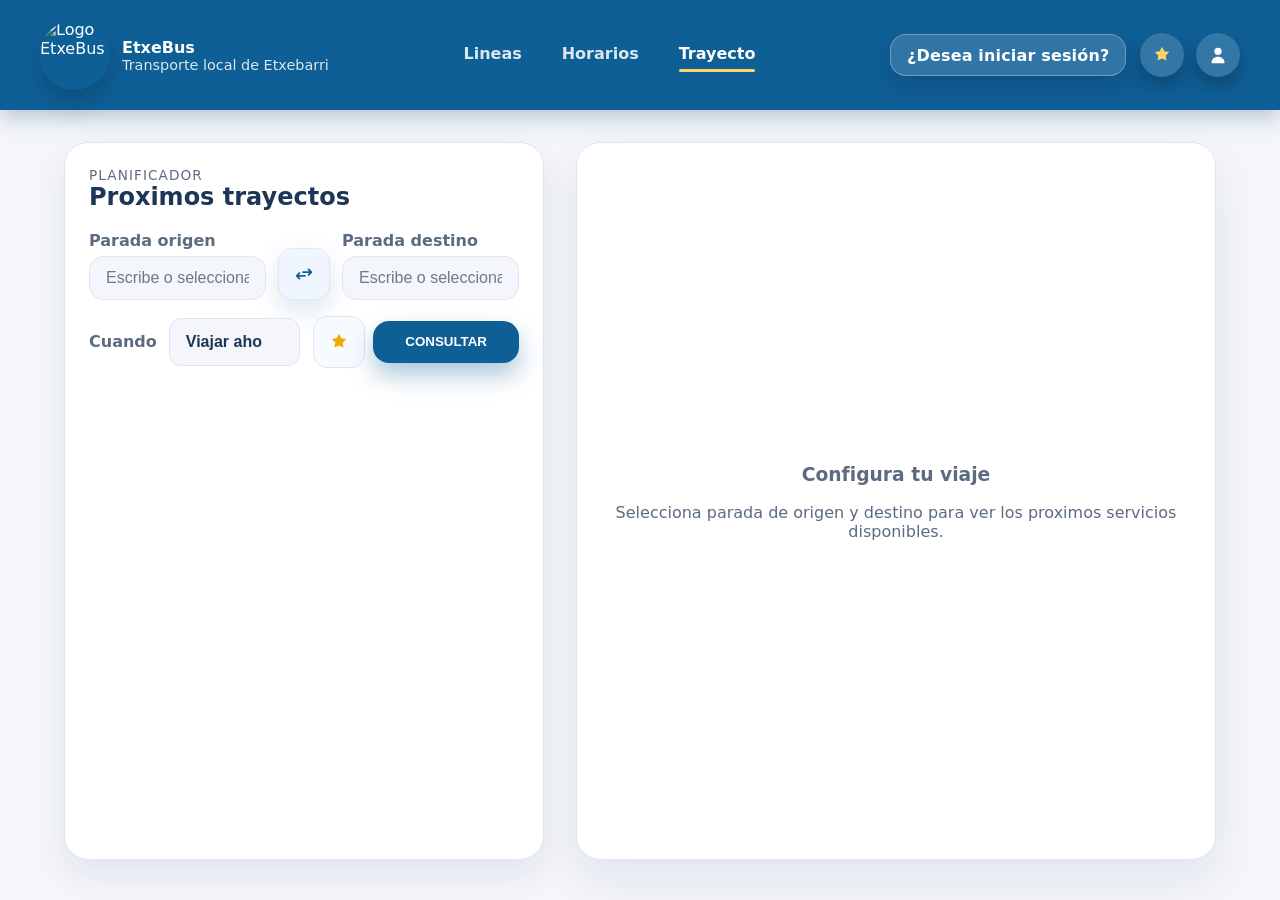
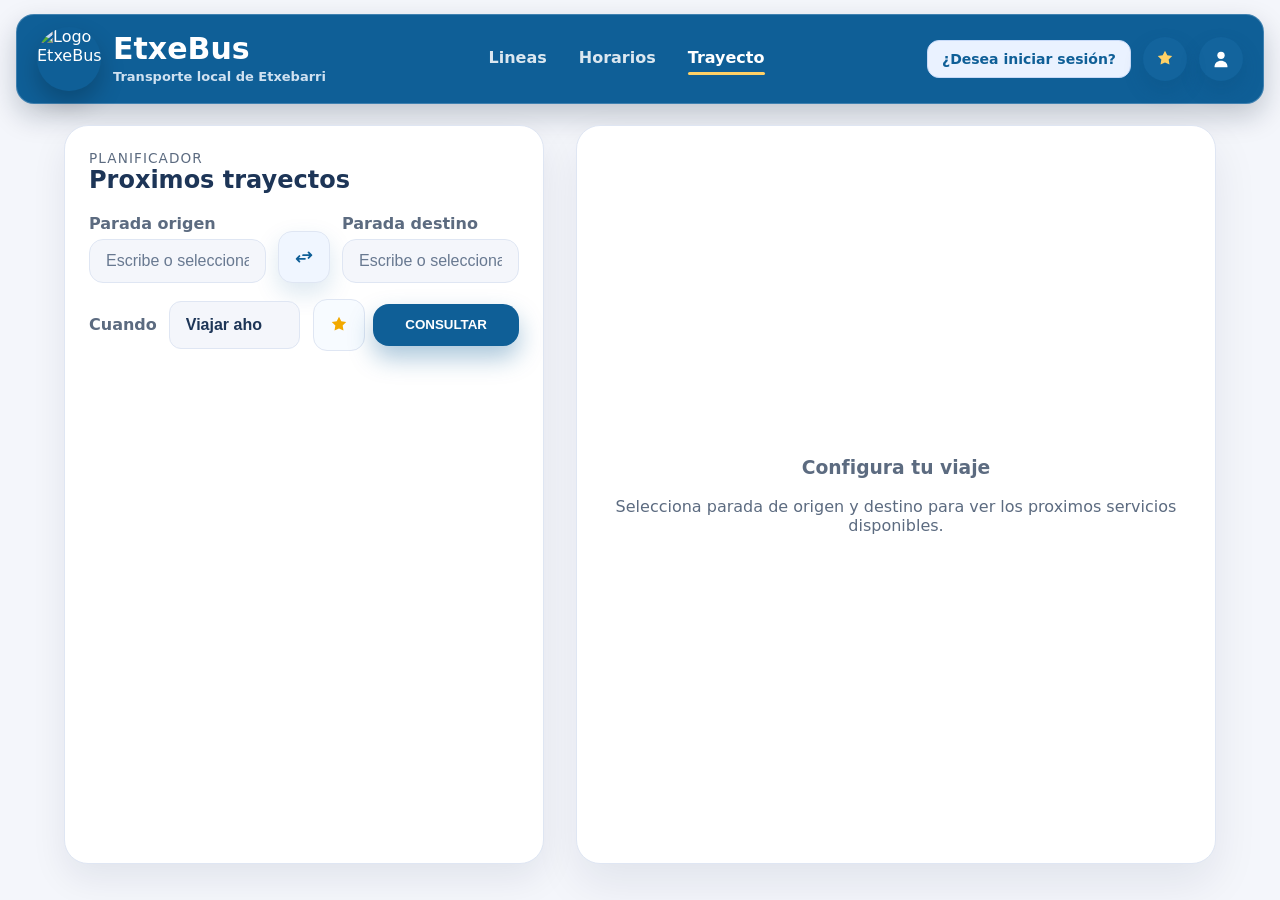

Cambios

--- a/web/css/trayecto.css
+++ b/web/css/trayecto.css
@@ -33,15 +33,18 @@ body {
 }
 
 .horarios-header {
+  margin: 0.85rem 1rem 0;
   background: var(--accent);
   color: #fff;
-  padding: 1rem 2.5rem;
-  min-height: var(--header-height);
-  display: flex;
+  padding: 12px 20px;
+  min-height: 84px;
+  display: grid;
+  grid-template-columns: auto minmax(0, 1fr) auto;
   align-items: center;
-  justify-content: space-between;
-  gap: 1rem;
-  box-shadow: 0 8px 20px rgba(13, 59, 102, 0.25);
+  gap: 18px;
+  border-radius: 18px;
+  border: 1px solid rgba(222, 236, 255, 0.24);
+  box-shadow: 0 12px 28px rgba(7, 29, 52, 0.22);
   flex-shrink: 0;
 }
 
@@ -50,7 +53,7 @@ body {
   color: #fff;
   display: flex;
   align-items: center;
-  gap: 0.75rem;
+  gap: 12px;
 }
 
 .horarios-header .brand:link,
@@ -62,36 +65,44 @@ body {
 }
 
 .horarios-header .brand strong {
+  display: block;
+  margin: 0;
+  font-size: 30px;
+  line-height: 1;
+  font-weight: 800;
   color: #ffffff;
   text-decoration: none;
 }
 
 .horarios-header .brand img {
-  width: 70px;
-  height: 70px;
+  width: 64px;
+  height: 64px;
   border-radius: 50%;
   object-fit: cover;
-  box-shadow: 0 12px 24px rgba(0, 0, 0, 0.18);
+  box-shadow: 0 12px 24px rgba(0, 0, 0, 0.22);
 }
 
 .horarios-header .brand p {
-  margin: 0;
-  font-size: 0.9rem;
-  opacity: 0.85;
+  margin: 5px 0 0;
+  font-size: 13px;
+  font-weight: 600;
+  color: rgba(228, 239, 251, 0.9);
 }
 
 .horarios-header nav {
   display: flex;
-  flex: 1;
+  align-items: center;
   justify-content: center;
-  gap: 2.5rem;
+  gap: 2rem;
+  min-width: 0;
 }
 
 .horarios-header .nav-link {
   position: relative;
   color: rgba(255, 255, 255, 0.85);
   text-decoration: none;
-  font-weight: 600;
+  font-size: 1rem;
+  font-weight: 700;
   padding-bottom: 0.15rem;
   transition: color 0.2s ease;
 }
@@ -122,35 +133,33 @@ body {
 .header-zone {
   display: flex;
   align-items: center;
-  gap: 0.85rem;
-  margin-left: auto;
+  gap: 12px;
+  justify-self: end;
 }
 
 .header-login-link {
   display: inline-flex;
   align-items: center;
   justify-content: center;
-  padding: 0.65rem 1rem;
-  border-radius: 16px;
+  padding: 10px 14px;
+  border-radius: 12px;
   text-decoration: none;
-  color: #ffffff;
+  color: #0f5f97;
+  font-size: 14px;
   font-weight: 700;
-  letter-spacing: 0.01em;
-  background: rgba(255, 255, 255, 0.14);
-  border: 1px solid rgba(255, 255, 255, 0.3);
-  box-shadow: 0 12px 26px rgba(8, 26, 48, 0.2);
-  transition: transform 0.2s ease, box-shadow 0.2s ease, background 0.2s ease;
+  background: #eaf2ff;
+  border: 1px solid #c7daf8;
+  transition: transform 0.2s ease, box-shadow 0.2s ease;
 }
 
 .header-login-link:hover {
-  background: rgba(255, 255, 255, 0.2);
   transform: translateY(-1px);
-  box-shadow: 0 16px 32px rgba(8, 26, 48, 0.24);
+  box-shadow: 0 10px 18px rgba(14, 86, 143, 0.2);
 }
 
 .header-login-link:focus-visible {
-  outline: 3px solid rgba(255, 255, 255, 0.6);
-  outline-offset: 3px;
+  outline: 3px solid rgba(45, 122, 194, 0.35);
+  outline-offset: 2px;
 }
 
 .header-icon {
@@ -158,13 +167,14 @@ body {
   height: 44px;
   border: none;
   border-radius: 50%;
-  background: rgba(255, 255, 255, 0.15);
+  background: rgba(34, 117, 176, 0.22);
   color: #fff;
   display: inline-flex;
   align-items: center;
   justify-content: center;
   cursor: pointer;
-  box-shadow: 0 10px 20px rgba(0, 0, 0, 0.25);
+  transition: transform 0.2s ease, box-shadow 0.2s ease, background 0.2s ease;
+  box-shadow: 0 10px 20px rgba(10, 69, 117, 0.24);
 }
 
 .header-icon:first-child {
@@ -177,14 +187,23 @@ body {
   fill: currentColor;
 }
 
+.header-icon:hover {
+  transform: translateY(-1px);
+  background: rgba(34, 117, 176, 0.3);
+}
+
+.header-icon:focus-visible {
+  outline: 3px solid rgba(45, 122, 194, 0.35);
+  outline-offset: 2px;
+}
+
 .trayecto-main {
-  padding: 2rem clamp(1rem, 5vw, 4rem) 2.5rem;
+  padding: 1.35rem clamp(1rem, 5vw, 4rem) 2.25rem;
   display: grid;
   grid-template-columns: minmax(320px, 480px) 1fr;
   grid-template-rows: minmax(0, 1fr);
   gap: 2rem;
   flex: 1;
-  height: calc(var(--viewport-height) - var(--header-height));
   min-height: 0;
   overflow: hidden;
   align-items: stretch;
@@ -1163,7 +1182,8 @@ body {
 
 @media (max-width: 900px) {
   .horarios-header {
-    flex-direction: column;
+    margin: 0.65rem 0.75rem 0;
+    grid-template-columns: 1fr;
     align-items: flex-start;
     padding: 1rem 1.1rem;
   }
@@ -1212,7 +1232,7 @@ body {
 
 @media (max-width: 640px) {
   .horarios-header {
-    flex-direction: column;
+    grid-template-columns: 1fr;
     align-items: flex-start;
   }
 
